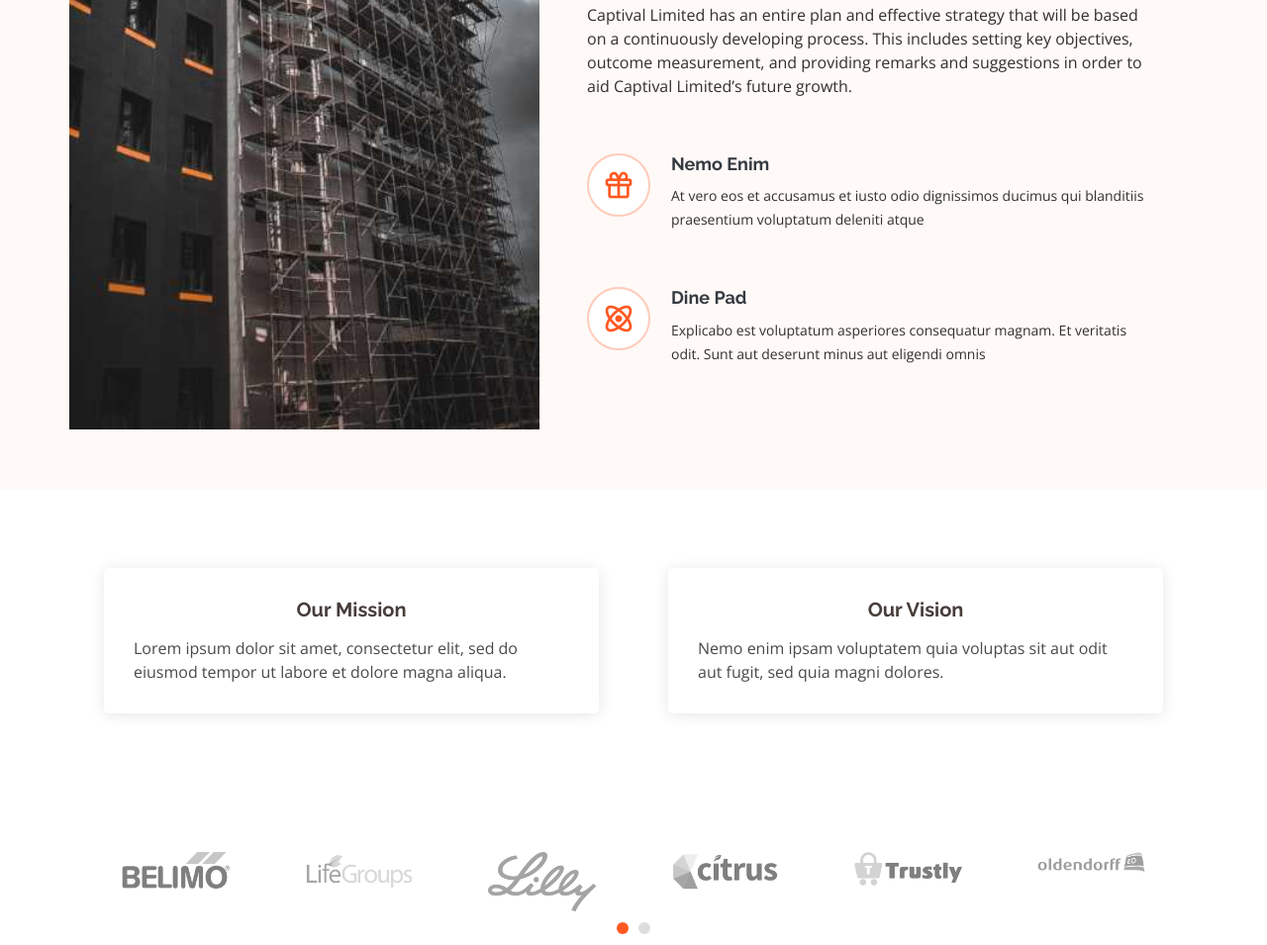
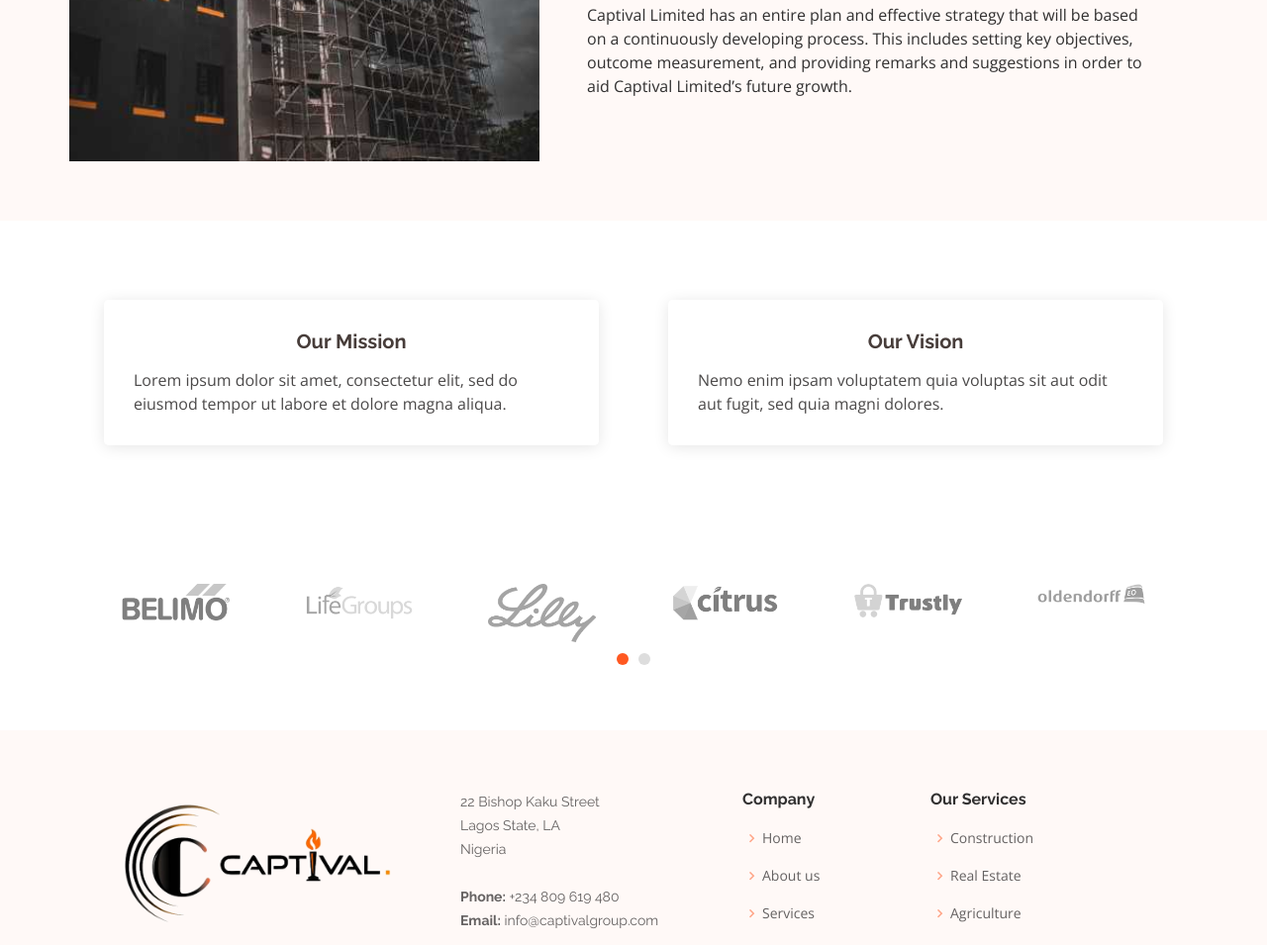
Before and after one commit to bytedigitalng/captival, a plain HTML site: page 1/about.html in a window 1280 px wide. Shown: the part 1099-2054 px from the top of the page at 99% size. Drawn offline with nearby package versions, Linux system fonts and the light colour scheme.

Commit message:
Update about.html

```diff
--- a/1/about.html
+++ b/1/about.html
@@ -112,7 +112,7 @@
               in order to aid Captival Limited’s future growth.
             </p>
 
-            <div class="icon-box" data-aos="fade-up" data-aos-delay="100">
+            <!-- <div class="icon-box" data-aos="fade-up" data-aos-delay="100">
               <div class="icon"><i class="bx bx-gift"></i></div>
               <h4 class="title"><a href="">Nemo Enim</a></h4>
               <p class="description">At vero eos et accusamus et iusto odio dignissimos ducimus qui blanditiis
@@ -124,7 +124,7 @@
               <h4 class="title"><a href="">Dine Pad</a></h4>
               <p class="description">Explicabo est voluptatum asperiores consequatur magnam. Et veritatis odit. Sunt aut
                 deserunt minus aut eligendi omnis</p>
-            </div>
+            </div> -->
 
           </div>
         </div>
```
